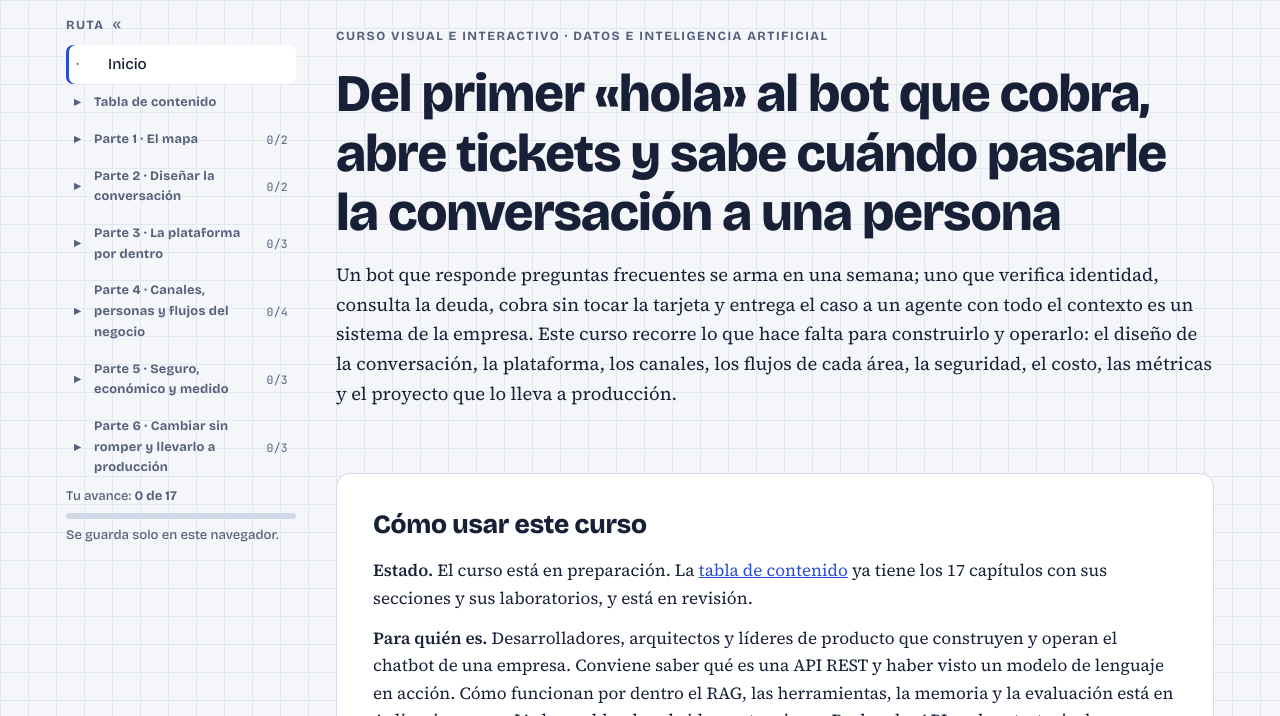
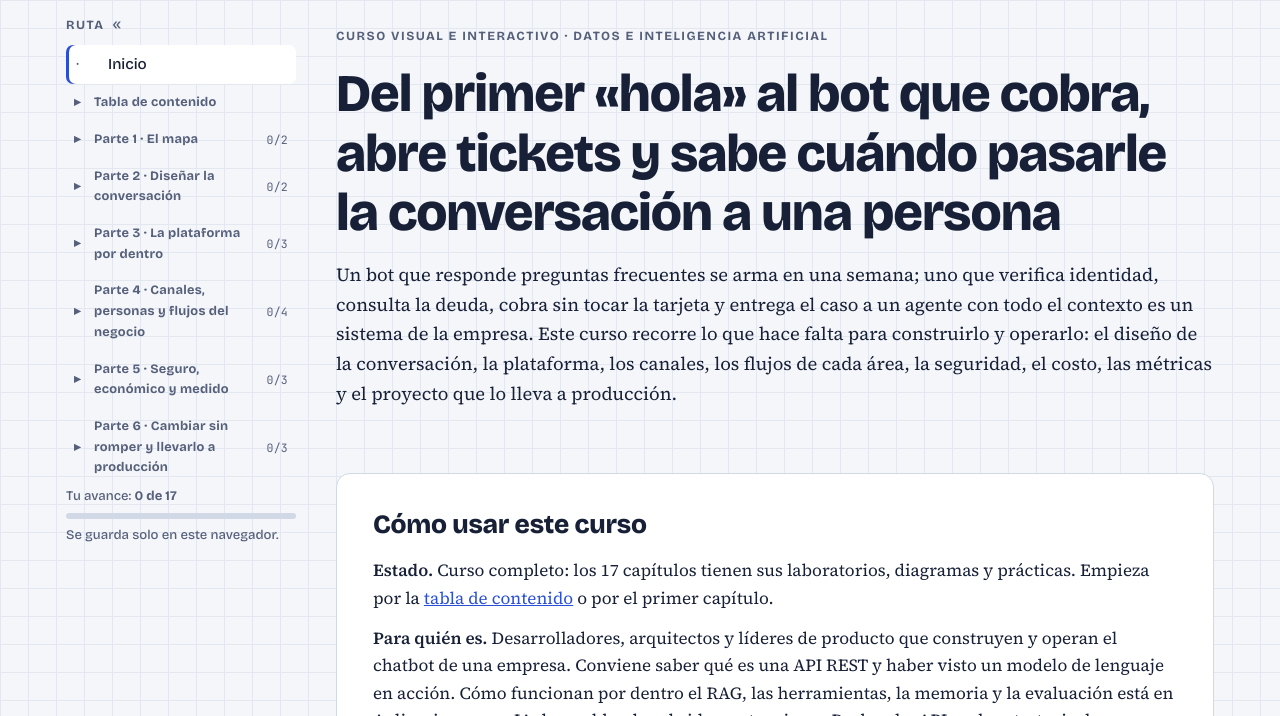
Before and after one commit to aaramirez/chatbots-empresariales, a plain HTML site: page index.html in a window 1280 px wide. Shown: the part 84-800 px from the top of the page. Drawn offline with nearby package versions, Linux system fonts and the light colour scheme.

Commit message:
Regenerado con el motor nuevo (estado del curso en la portada)

```diff
--- a/assets/style.css
+++ b/assets/style.css
@@ -453,6 +453,9 @@ details.pista,details.solucion{margin-top:-8px}
 .indice-enunciados{list-style:none;padding:0;display:grid;gap:4px}
 .indice-enunciados a{text-decoration:none}
 
+/* ---- Aviso del curso (por ejemplo, material en proceso de curado) ---- */
+.aviso-curado{margin:0 0 16px;padding:10px 14px;border:1px solid var(--warm);border-left:4px solid var(--warm);border-radius:8px;background:var(--card);font:500 .92rem var(--f-display);color:var(--ink)}
+
 /* ---- Propio de este curso ---- */
 /* Tabla de contenido: separa cada capítulo */
 [data-page="temario"] .prose h3{margin-top:2rem;padding-top:1.4rem;border-top:1px solid var(--line)}
--- a/index.html
+++ b/index.html
@@ -38,7 +38,7 @@ height="0" width="0" style="display:none;visibility:hidden"></iframe></noscript>
 <section>
   <h2>Cómo usar este curso</h2>
   <div class="prose">
-    <p><b>Estado.</b> El curso está en preparación. La <a href="temario.html">tabla de contenido</a> ya tiene los 17 capítulos con sus secciones y sus laboratorios, y está en revisión.</p>
+    <p><b>Estado.</b> Curso completo: los 17 capítulos tienen sus laboratorios, diagramas y prácticas. Empieza por la <a href="temario.html">tabla de contenido</a> o por el primer capítulo.</p>
     <p><b>Para quién es.</b> Desarrolladores, arquitectos y líderes de producto que construyen y operan el chatbot de una empresa. Conviene saber qué es una API REST y haber visto un modelo de lenguaje en acción. Cómo funcionan por dentro el RAG, las herramientas, la memoria y la evaluación está en Aplicaciones con IA; los webhooks y la idempotencia, en Backend y APIs; y la estrategia de adopción de la IA, en IA en la empresa.</p>
     <p><b>Cómo está hecho.</b> Un mismo asistente de atención de una empresa de servicios ficticia crece capítulo a capítulo: nace en WhatsApp y en la web, consulta deudas, cobra, abre tickets, captura prospectos y pasa a un humano cuando hace falta. Los casos públicos de éxito y de fracaso (Air Canada, Klarna, DPD, Microsoft Tay, Erica de Bank of America y otros) aparecen donde enseñan algo. Los laboratorios corren en la página: conversas con el bot, editas un flujo, mueves un umbral o un precio y ves la consecuencia.</p>
   </div>
```
